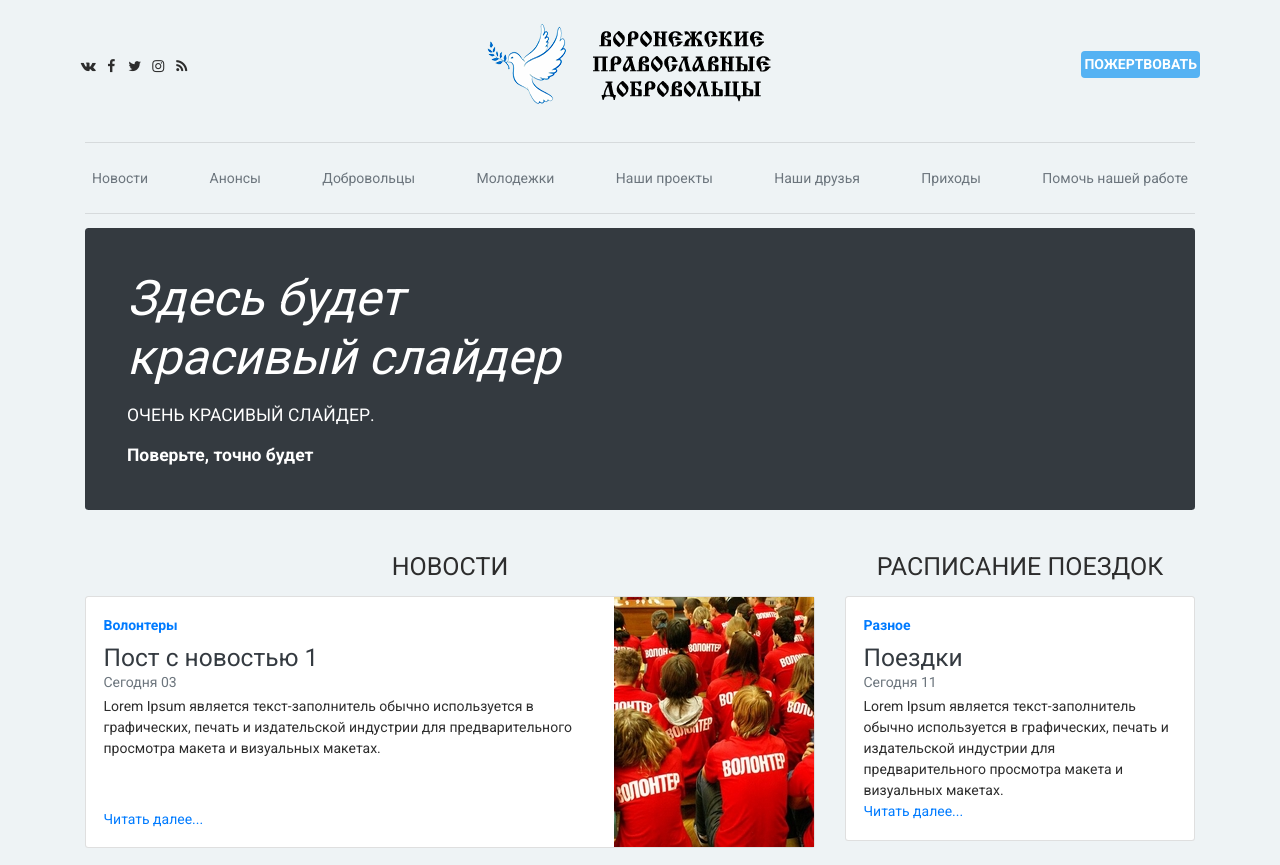
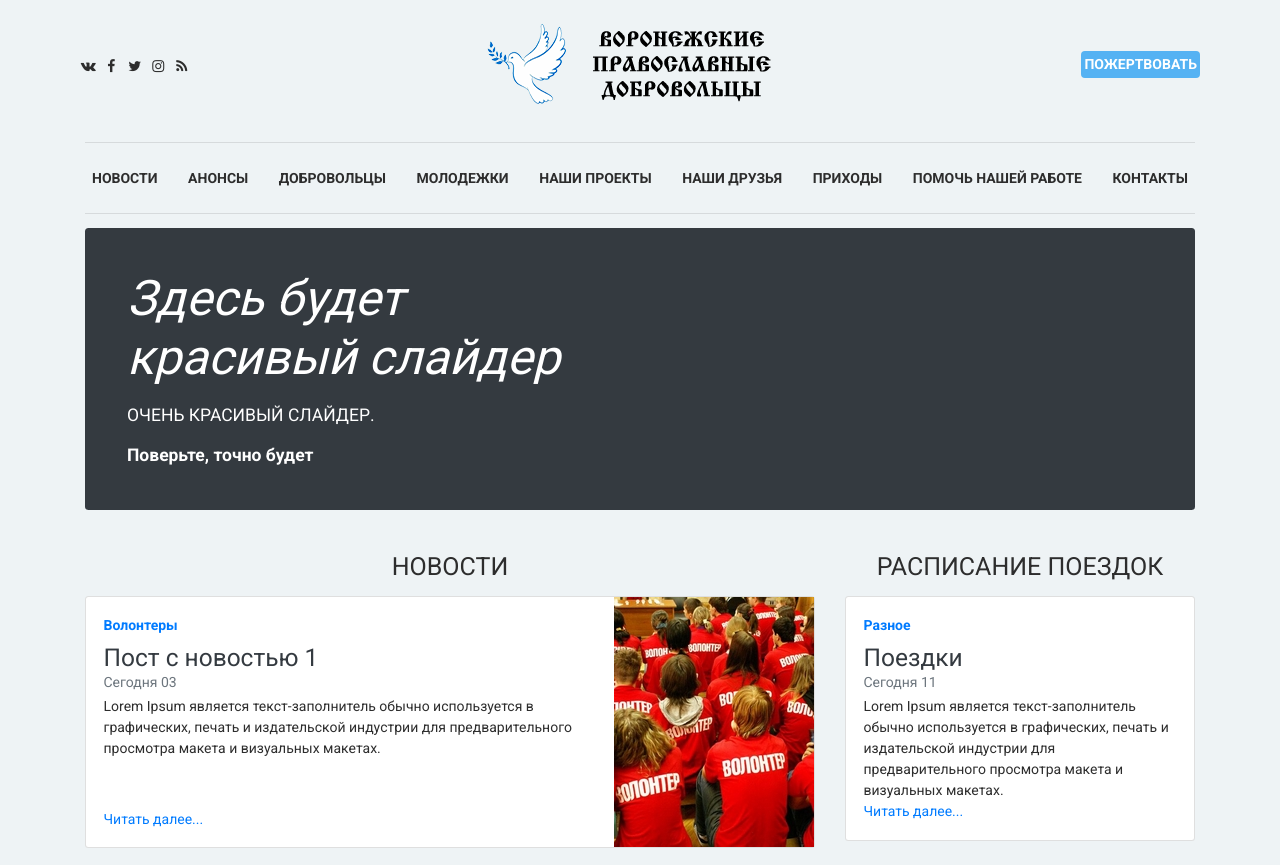
Before and after one commit to DmitriyDolinov/dmitriydolinov.github.io, a website: page index.html in a window 1280 px wide. Shown: the top 865 px of the page. Drawn offline with nearby package versions, Linux system fonts and the light colour scheme.

Commit message:
03/05/18

```diff
--- a/index.html
+++ b/index.html
@@ -45,16 +45,17 @@
 <div class="nav-scroller py-1 mb-2">
 		<div class="nav-menu_1">
         <nav class="nav d-flex justify-content-between">
-          <a class="p-2 text-muted" href="#">Новости</a>
-          <a class="p-2 text-muted" href="#">Анонсы</a>
-          <a class="p-2 text-muted" href="#">Добровольцы</a>
-          <a class="p-2 text-muted" href="#">Молодежки</a>
-          <a class="p-2 text-muted" href="#">Наши проекты</a>
-          <a class="p-2 text-muted" href="#">Наши друзья</a>
-          <a class="p-2 text-muted" href="#">Приходы</a>
-          <a class="p-2 text-muted" href="#">Помочь нашей работе</a>
+          <a href="#">Новости</a>
+          <a href="#">Анонсы</a>
+          <a href="#">Добровольцы</a>
+          <a href="#">Молодежки</a>
+          <a href="#">Наши проекты</a>
+          <a href="#">Наши друзья</a>
+          <a href="#">Приходы</a>
+          <a href="#">Помочь нашей работе</a>
+          <a href="#">Контакты</a>
         </nav>
-   		 </div>
+   		</div>
 </div>
 <hr/>
 <div class="jumbotron p-3 p-md-5 text-white rounded bg-dark">
--- a/sass/main.sass
+++ b/sass/main.sass
@@ -39,48 +39,17 @@ body
 h2
 	font-size: 25px
 	text-align: center
-/*.top-nav
-	background-color: $blue
-	padding: 0px
-	margin-bottom: 5px
-	position: relative
-	&_btn
-		display: none
-		width: 35px
-		height: 35px
-		background-color: transparent
-		border: none
-		font-size: 18px
-		position: absolute
-		right: 30px
-		top: -70px
+.nav
+	a
+		color: $dark
+		text-transform: uppercase
+		text-decoration: none
+		font-weight: 700
+		padding: 0.5rem
+		transition: all 0.2s
+		text-decoration: none
 		&:hover
-			cursor: pointer
-	&_menu
-		list-style: none
-		padding: 0
-		display: flex
-		li
-			margin-right: 20px
-			a
-				text-transform: uppercase
-				text-decoration: none
-				color: $white
-				font-weight: 700
-				&::after
-					content: ''
-					display: block
-					width: 100%
-					height: 3px
-					background-color: $white
-					transform: translateY(10px) scale(0)
-					transition: all 0.2s
-				&:hover
-					text-decoration: none
-					&::after
-						transform: translateY(10px) scale(1)
-	&_menu_small
-		display: none*/
+			color: $blue
 .btn
 	padding: 2px 2px
 	display: inline-block
```
Also changed, not shown: css/main.css.
